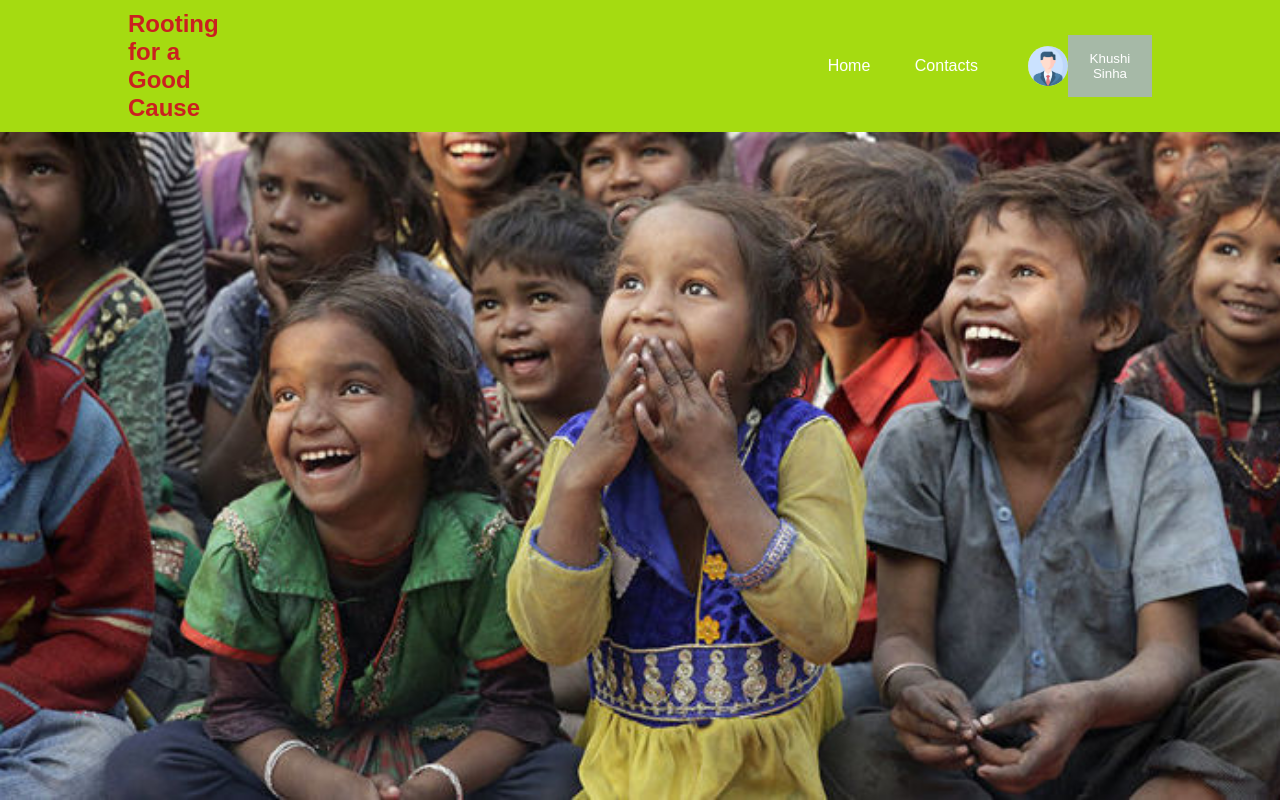
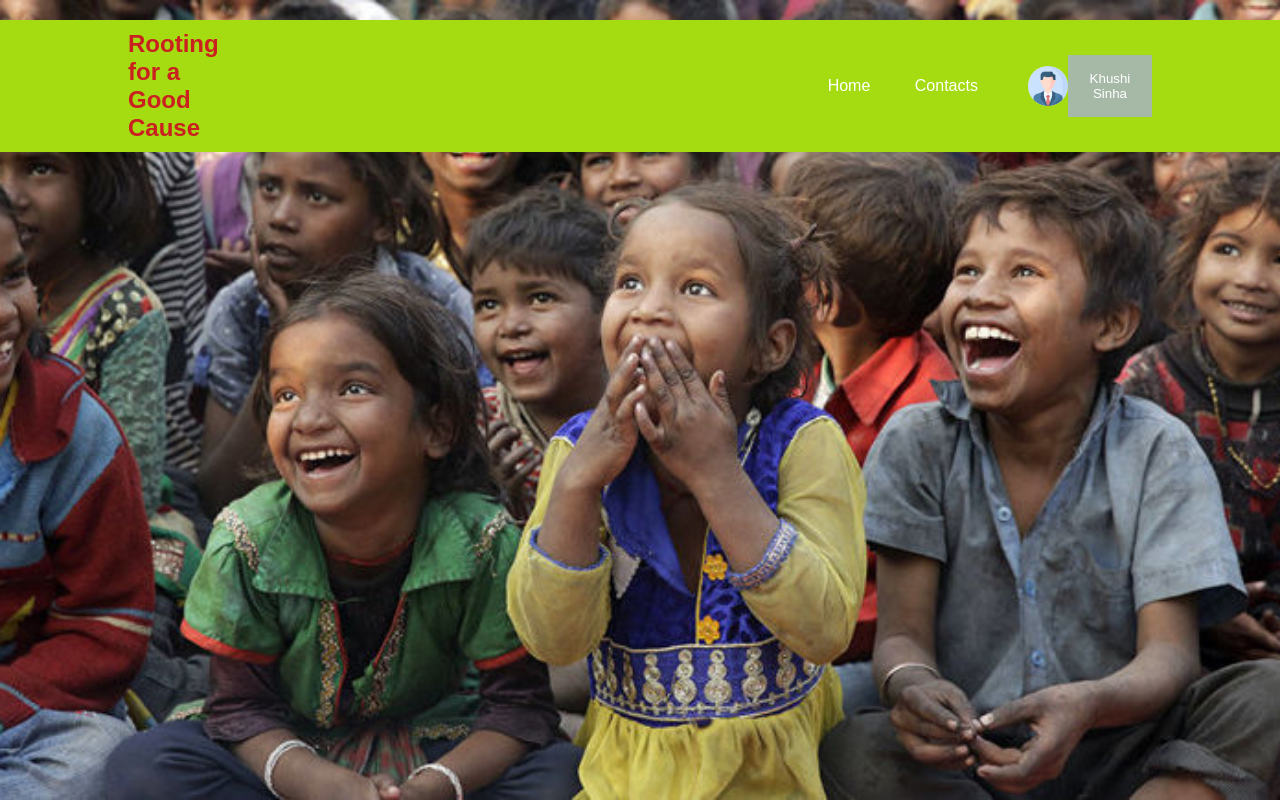
Before and after one commit to Khushi-013/TRINIT_CodeWarrior_DEV, a plain HTML site: page profile.html in a window 1280 px wide. Drawn offline with Linux system fonts and the light colour scheme.

Commit message:
Update profile.css

```diff
--- a/profile.css
+++ b/profile.css
@@ -6,8 +6,9 @@
 }
 .ngo{
     width:100%;
-    min-height:100vh;
+    height:100px;
     color:#ca2020;
+    margin-top:20px;
 }
 nav{
     background:#a5db11;
```
